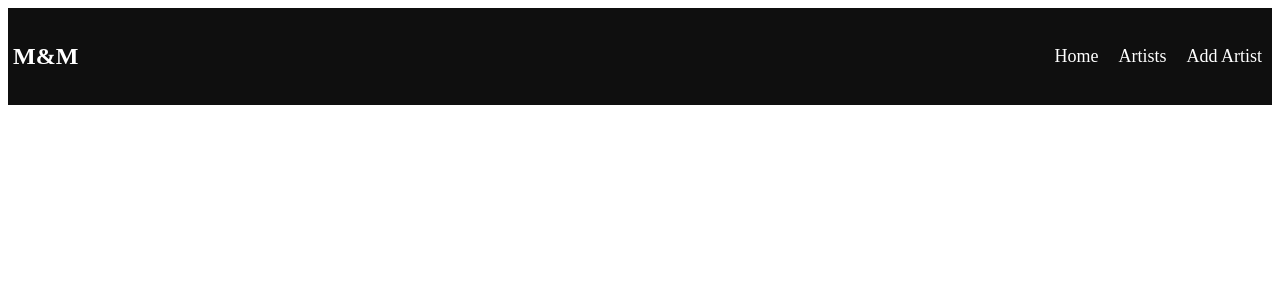
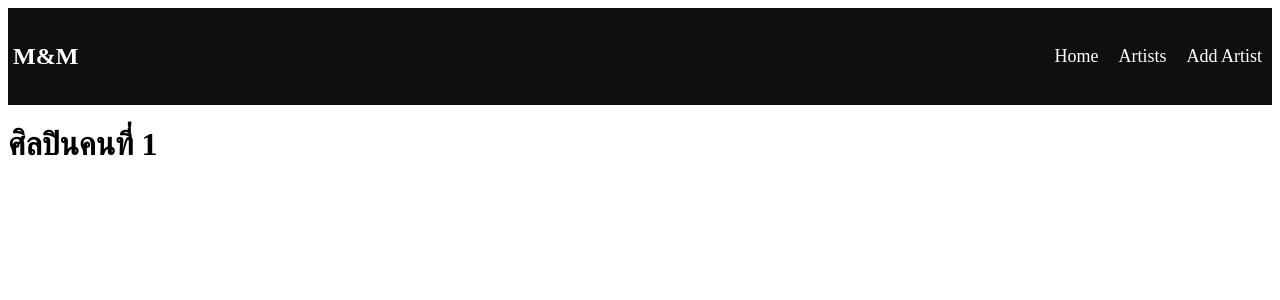
Before and after one commit to Fourth1755/Project-Nuxt, a Nuxt app in the folder nuxt-basic/: page /artists/1 in a window 1280 px wide. Shown: the top 300 px of the page. Built offline with nearby package versions, Linux system fonts and the light colour scheme.

Commit message:
Create [id].vue

```diff
--- /dev/null
+++ b/nuxt-basic/pages/artists/[id].vue
@@ -0,0 +1,11 @@
+<template>
+    <h1>ศิลปินคนที่ {{ id }}</h1>
+</template>
+
+<script setup>
+    const {id}= useRoute().params
+</script>
+
+<style>
+
+</style>
```
